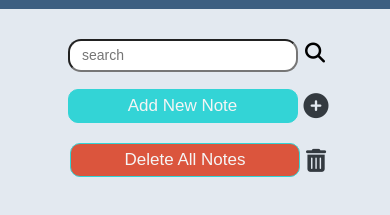
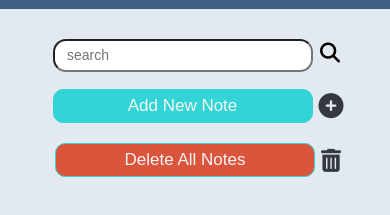
Before and after one commit to Devansh7860/Apne-Notes, a plain HTML site: page index.html in a window 390 px wide. Shown: the part 51-266 px from the top of the page. Drawn offline with Linux system fonts and the light colour scheme.

Commit message:
Create style.css

```diff
--- a/style.css
+++ b/style.css
@@ -188,7 +188,7 @@ section{
         display: inline-block;
         margin-right: 3px;
         margin-left: -17px;
-        width: 230px;
+        width: 260px;
     }
     section{
         display: block;
@@ -202,12 +202,12 @@ section{
     }
     section .newNote #notesBtn{
         font-size: 17px;
-        width: 230px;
+        width: 260px;
         padding: 6px;
     }
    section .deleteAll #deleteAllBtn{
        font-size: 17px;
-       width: 230px;
+       width: 260px;
        padding: 6px;
    }
    .notes{
```
